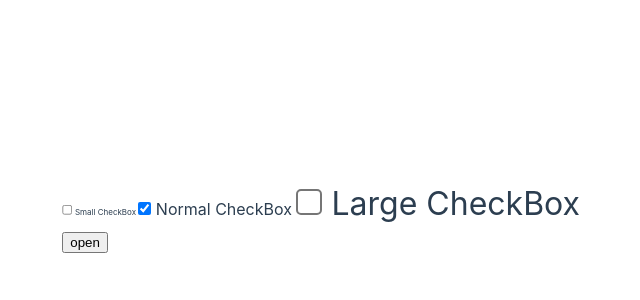
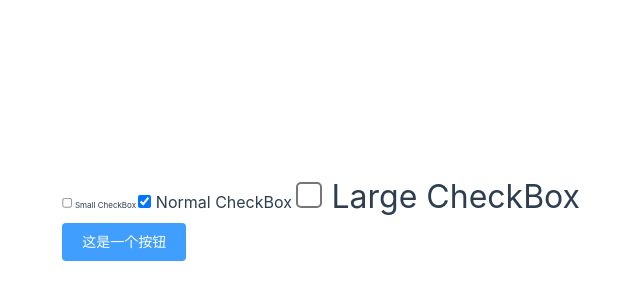
Before and after one commit to chenzd123456/vue3-demo, a Vue app: page / in a window 1280 px wide. Shown: the part 184-484 px from the top of the page, without its empty margins (60-700 px from the left). Built offline with nearby package versions, Linux system fonts and the light colour scheme.

Commit message:
add Button

```diff
--- a/src/App.vue
+++ b/src/App.vue
@@ -14,7 +14,9 @@
       Large CheckBox
     </CheckBox>
     <br>
-    <button @click="showModal">open</button>
+    <Button @click="showModal">
+      这是一个按钮
+    </Button>
     <Modal :active="isModalActive" @close="closeModal">
       <p> this is a modal</p>
     </Modal>
@@ -25,6 +27,7 @@
 import { ref } from "vue";
 import CheckBox from "@/components/CheckBox.vue";
 import Modal from "@/components/Modal.vue";
+import { Button } from "@/components/Button";
 
 const isChecked1 = ref(false); // 初始化isChecked1为false
 const isChecked2 = ref(true);  // 初始化isChecked2为true
--- /dev/null
+++ b/src/components/Button/Button.constant.js
@@ -0,0 +1,2 @@
+export const ButtonTypes = ['primary', 'success', 'warning', 'danger', 'info', 'text'];
+export const ButtonSizes = ['medium', 'small', 'mini'];
--- /dev/null
+++ b/src/components/Button/Button.scss
@@ -0,0 +1,99 @@
+.button {
+    border: none;
+    cursor: pointer;
+    outline: none;
+    font-size: 14px;
+    display: inline-block;
+    line-height: 1;
+    text-align: center;
+    text-decoration: none;
+    white-space: nowrap;
+    transition: background-color 0.2s, border-color 0.2s, box-shadow 0.2s, color 0.2s;
+    padding: 12px 20px;
+    border-radius: 4px;
+    background-color: #409eff;
+    color: #fff;
+
+    &--primary {
+        background-color: #409eff;
+        color: #fff;
+    }
+
+    &--success {
+        background-color: #67c23a;
+        color: #fff;
+    }
+
+    &--warning {
+        background-color: #e6a23c;
+        color: #fff;
+    }
+
+    &--danger {
+        background-color: #f56c6c;
+        color: #fff;
+    }
+
+    &--info {
+        background-color: #909399;
+        color: #fff;
+    }
+
+    &--text {
+        background-color: transparent;
+        color: #909399;
+    }
+
+    &.is-plain {
+        border: 1px solid #c0c4cc;
+        background-color: transparent;
+        color: #303133;
+    }
+
+    &.is-round {
+        border-radius: 20px;
+    }
+
+    &.is-circle {
+        border-radius: 50%;
+        width: 36px;
+        height: 36px;
+    }
+
+    &:hover {
+        opacity: 0.8;
+    }
+
+    &:focus {
+        box-shadow: 0 0 0 2px rgba(64, 158, 255, 0.2);
+    }
+
+    &.is-disabled,
+    &.is-disabled:hover {
+        opacity: 0.6;
+        cursor: not-allowed;
+    }
+
+    .loading-icon {
+        display: inline-block;
+        width: 20px;
+        height: 20px;
+        vertical-align: middle;
+        margin-right: 10px;
+        margin-top: -3px;
+        border-radius: 50%;
+        animation: loading 1s infinite linear;
+        border: 2px solid rgba(255, 255, 255, 0.1);
+        border-top-color: rgba(255, 255, 255, 0.9);
+    }
+
+    @keyframes loading {
+        from {
+            transform: rotate(0deg);
+        }
+
+        to {
+            transform: rotate(360deg);
+        }
+    }
+}
--- /dev/null
+++ b/src/components/Button/Button.vue
@@ -0,0 +1,72 @@
+<template>
+    <button :class="buttonClasses" :disabled="disabled" :autofocus="autofocus" :type="nativeType">
+        <i v-if="loading" class="loading-icon"></i>
+        <i v-else-if="icon" :class="`iconfont ${icon}`"></i>
+        <span v-else>
+            <slot></slot>
+        </span>
+    </button>
+</template>
+
+<script setup>
+import { computed } from 'vue';
+import classnames from 'classnames';
+import { ButtonTypes, ButtonSizes } from './Button.constant.js'
+
+const props = defineProps({
+    size: {
+        type: String,
+        validator: (val) => ButtonSizes.includes(val),
+        default: 'medium',
+    },
+    type: {
+        type: String,
+        validator: (val) => ButtonTypes.includes(val),
+        default: 'primary',
+    },
+    plain: {
+        type: Boolean,
+        default: false,
+    },
+    round: {
+        type: Boolean,
+        default: false,
+    },
+    circle: {
+        type: Boolean,
+        default: false,
+    },
+    loading: {
+        type: Boolean,
+        default: false,
+    },
+    disabled: {
+        type: Boolean,
+        default: false,
+    },
+    icon: String,
+    autofocus: {
+        type: Boolean,
+        default: false,
+    },
+    nativeType: {
+        type: String,
+        default: 'button',
+    },
+});
+
+const buttonClasses = computed(() =>
+    classnames('button', `button--${props.type}`, {
+        'is-disabled': props.disabled,
+        'is-loading': props.loading,
+        'is-plain': props.plain,
+        'is-round': props.round,
+        'is-circle': props.circle,
+        [`el-button--${props.size}`]: props.size !== '',
+    })
+);
+</script>
+
+<style lang="scss" scoped>
+@import "./Button.scss";
+</style>
--- /dev/null
+++ b/src/components/Button/index.js
@@ -0,0 +1,3 @@
+import Button from "./Button.vue"
+
+export { Button };
```
Also changed, not shown: src/components/List.vue (added, +32 -0 lines).
